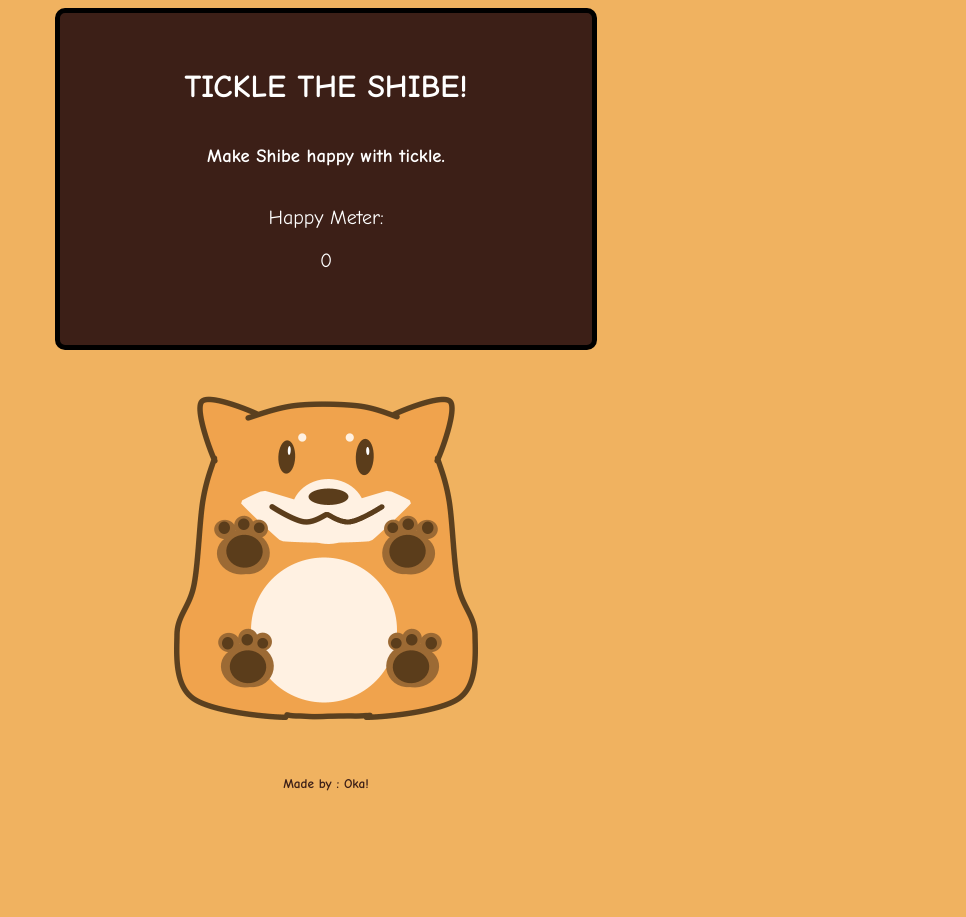
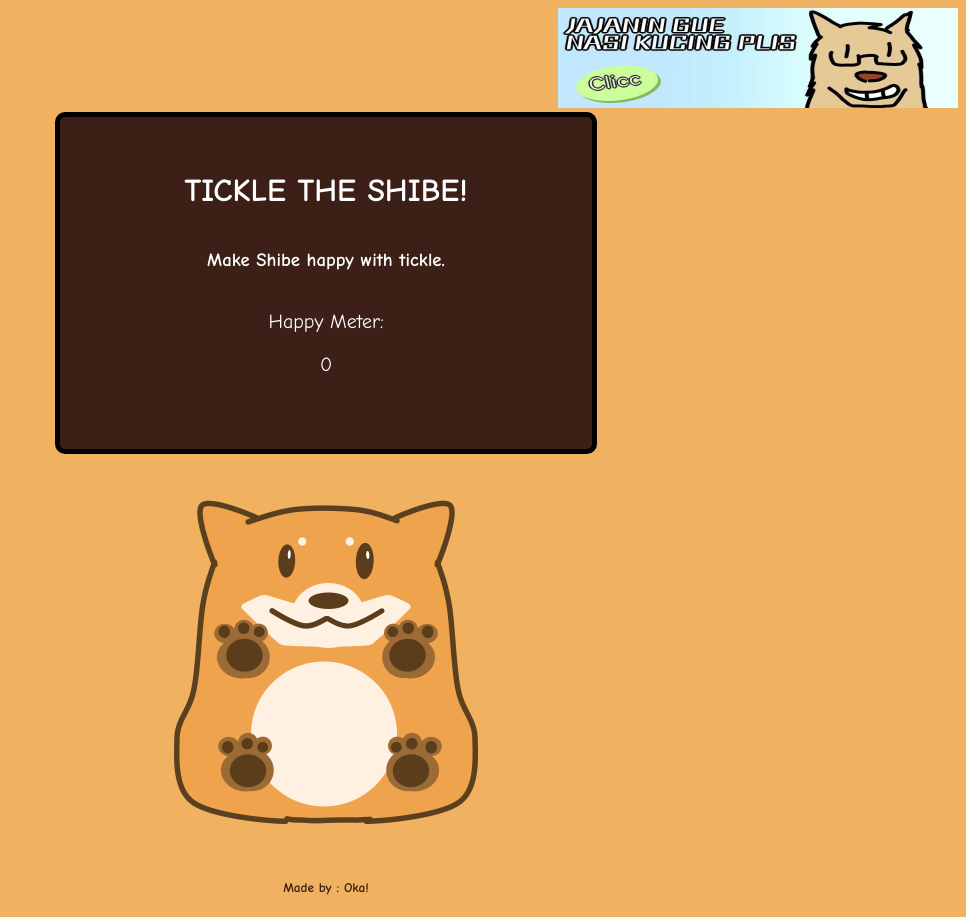
Before and after one commit to BalqisLumbun/tickleshibe, a plain HTML site: page index.html in a window 1280 px wide. Shown: the whole page, without its empty margins (314-1280 px from the left). Before the commit the page ends 813 px from the top, so only its background shows below. Drawn offline with Linux system fonts and the light colour scheme.

Commit message:
Update index.html

```diff
--- a/index.html
+++ b/index.html
@@ -62,6 +62,9 @@
 </head>
 
 <body>
+    <div align="right">
+        <a href="https://saweria.co/balqislumbun" target="_blank"><img src="70000.jpg" width="400" height="100"></a>
+    </div>
     <center>
         <audio src="6.mp3" id="myAudio"></audio>
         <div class="container">
```
